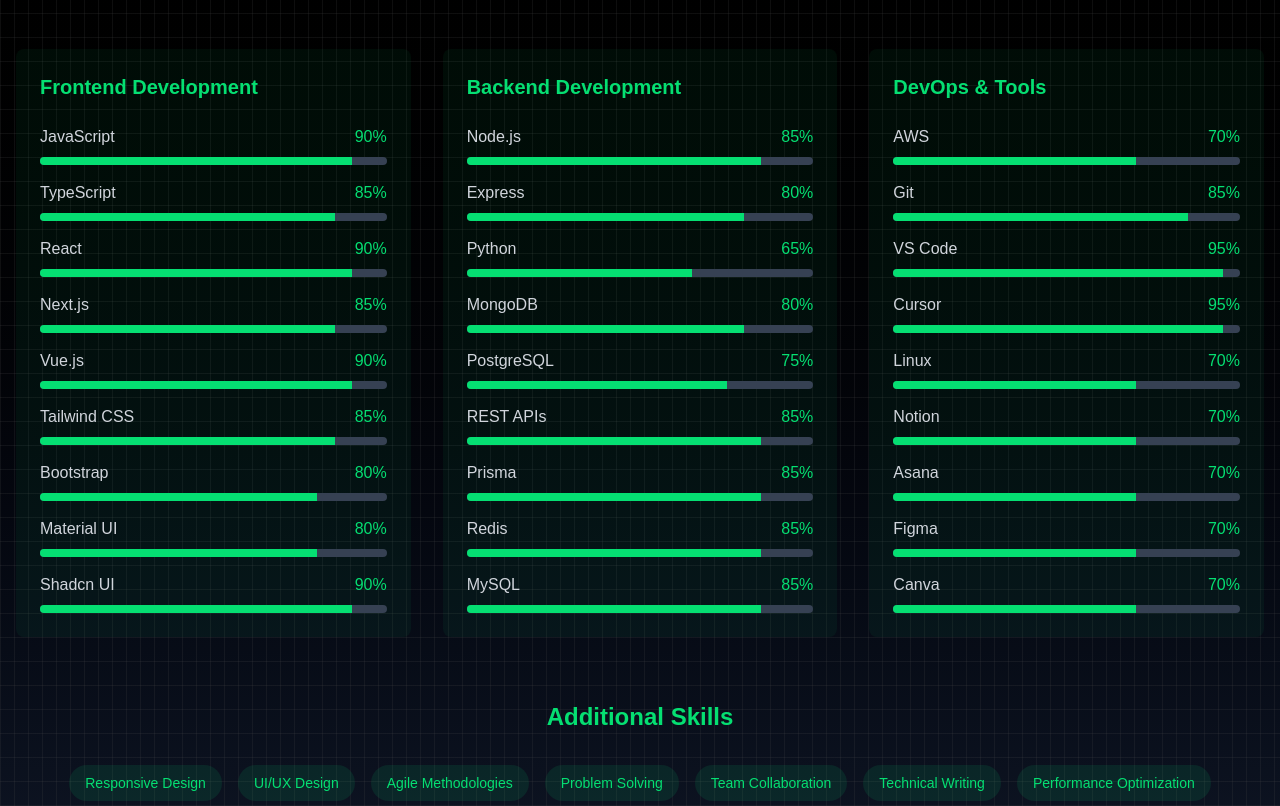
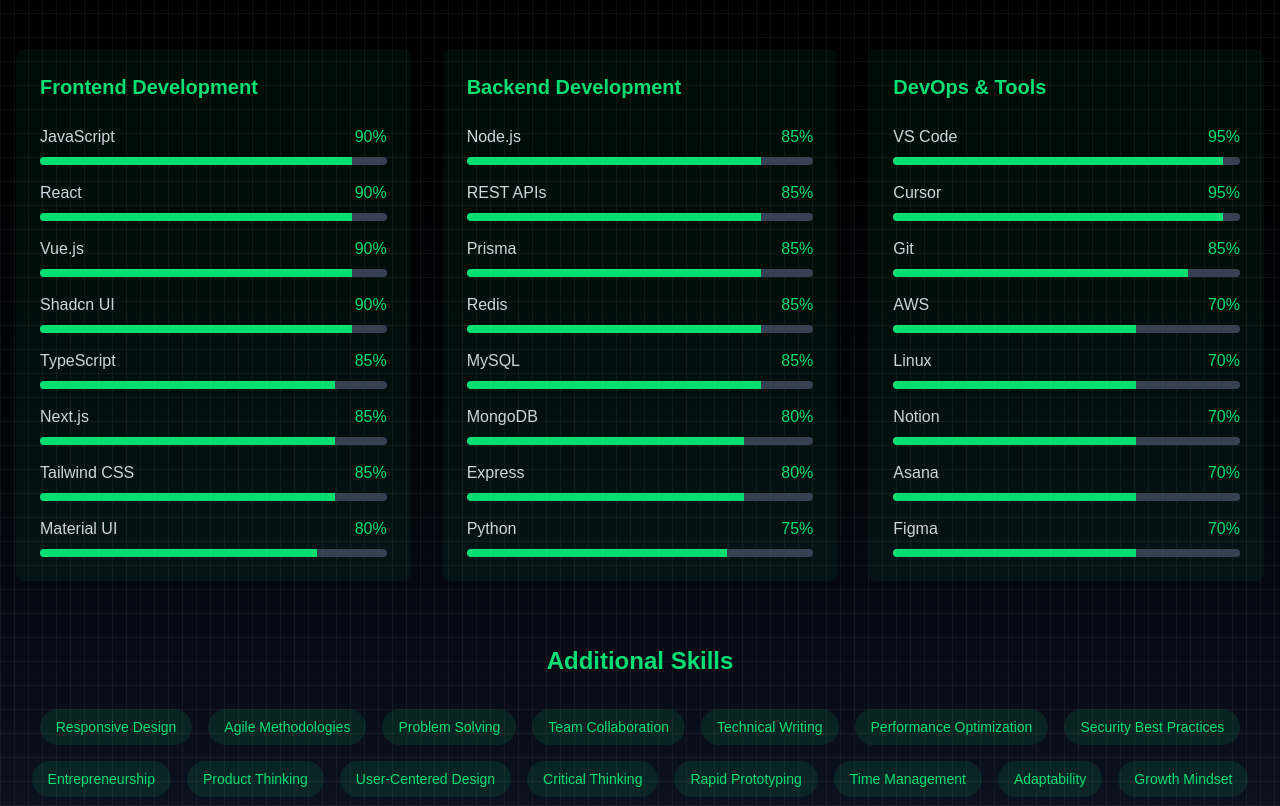
Before and after one commit to suthakaranburaj/portfolio_1, a Next.js app: page / in a window 1280 px wide. Shown: the part 4960-5766 px from the top of the page. Built offline with nearby package versions, Linux system fonts and the light colour scheme.

Commit message:
skillls updated . June 22

```diff
--- a/src/components/skills_section/skills.tsx
+++ b/src/components/skills_section/skills.tsx
@@ -24,52 +24,49 @@
       title: "Frontend Development",
       skills: [
         { name: "JavaScript", level: 90 },
+        { name: "React", level: 90 },
+        { name: "Vue.js", level: 90 },
+        { name: "Shadcn UI", level: 90 },
         { name: "TypeScript", level: 85 },
-        { name: "React", level: 90 },
         { name: "Next.js", level: 85 },
-        { name: "Vue.js", level: 90 },
         { name: "Tailwind CSS", level: 85 },
-        { name: "Bootstrap", level: 80 },
         { name: "Material UI", level: 80 },
-        { name: "Shadcn UI", level: 90 },
-      ]
+      ],
     },
     {
       title: "Backend Development",
       skills: [
         { name: "Node.js", level: 85 },
-        { name: "Express", level: 80 },
-        { name: "Python", level: 65 },
-        { name: "MongoDB", level: 80 },
-        { name: "PostgreSQL", level: 75 },
         { name: "REST APIs", level: 85 },
         { name: "Prisma", level: 85 },
         { name: "Redis", level: 85 },
         { name: "MySQL", level: 85 },
-        // { name: "", level: 80 },
-      ]
+        { name: "MongoDB", level: 80 },
+        { name: "Express", level: 80 },
+        { name: "Python", level: 75 },
+      ],
     },
     {
       title: "DevOps & Tools",
       skills: [
-        { name: "AWS", level: 70 },
-        { name: "Git", level: 85 },
         { name: "VS Code", level: 95 },
         { name: "Cursor", level: 95 },
+        { name: "Git", level: 85 },
+        { name: "AWS", level: 70 },
         { name: "Linux", level: 70 },
         { name: "Notion", level: 70 },
         { name: "Asana", level: 70 },
         { name: "Figma", level: 70 },
-        { name: "Canva", level: 70 },
-        // { name: "Framer", level: 70 },
-        // { name: "", level: 70 },
-
-      ]
-    }
+      ],
+    },
   ];
 
+
   return (
-    <section id="skills" className="py-20 bg-gradient-to-b from-black to-gray-900 relative">
+    <section
+      id="skills"
+      className="py-20 bg-gradient-to-b from-black to-gray-900 relative"
+    >
       <GridBackground />
       <div className="container mx-auto px-4 relative z-10">
         <motion.div
@@ -136,20 +133,37 @@
           <div className="flex flex-wrap justify-center gap-4">
             {[
               "Responsive Design",
-              "UI/UX Design",
               "Agile Methodologies",
               "Problem Solving",
               "Team Collaboration",
               "Technical Writing",
               "Performance Optimization",
-              "Security Best Practices"
+              "Security Best Practices",
+              "Entrepreneurship",
+              "Product Thinking",
+              "User-Centered Design",
+              "Critical Thinking",
+              "Rapid Prototyping",
+              "Time Management",
+              "Adaptability",
+              "Growth Mindset",
+              "Code Review & Mentorship",
+              "Open Source Contribution",
+              "Leadership & Initiative",
+              "Project Management",
+              "Communication Skills",
+              "Decision Making Under Pressure",
+              "Innovation & Creativity",
+              "Client Communication",
+              "Business Acumen",
+              "Market Research Understanding",
             ].map((skill, index) => (
               <motion.span
                 key={index}
                 initial={{ opacity: 0, scale: 0.8 }}
                 whileInView={{ opacity: 1, scale: 1 }}
                 whileHover={{ scale: 1.05, y: -2 }}
-                transition={{ duration: 0.3, delay: index * 0.1 }}
+                transition={{ duration: 0.3, delay: 0.1 }}
                 className="px-4 py-2 bg-green-400/10 text-green-400 rounded-full text-sm"
               >
                 {skill}
```
